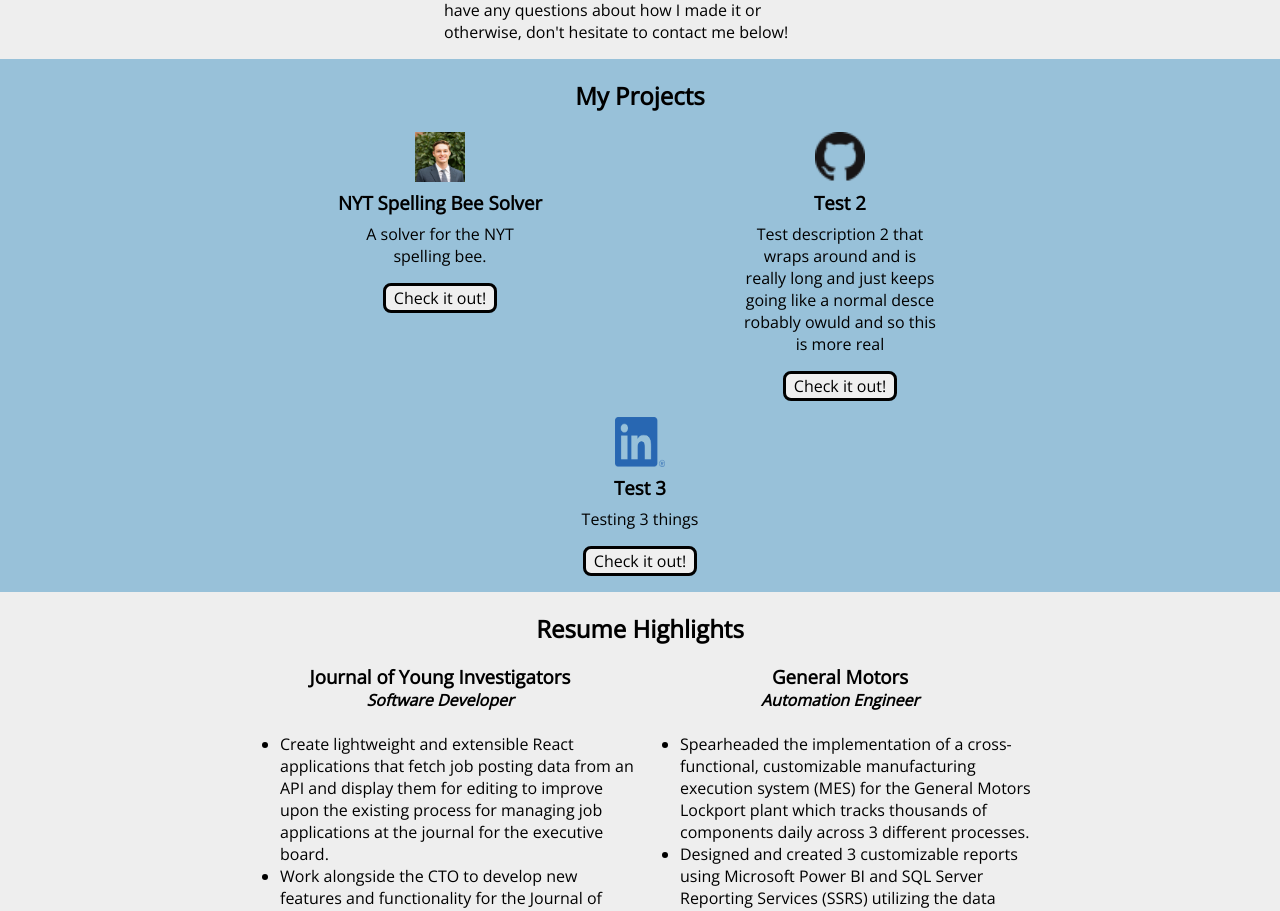
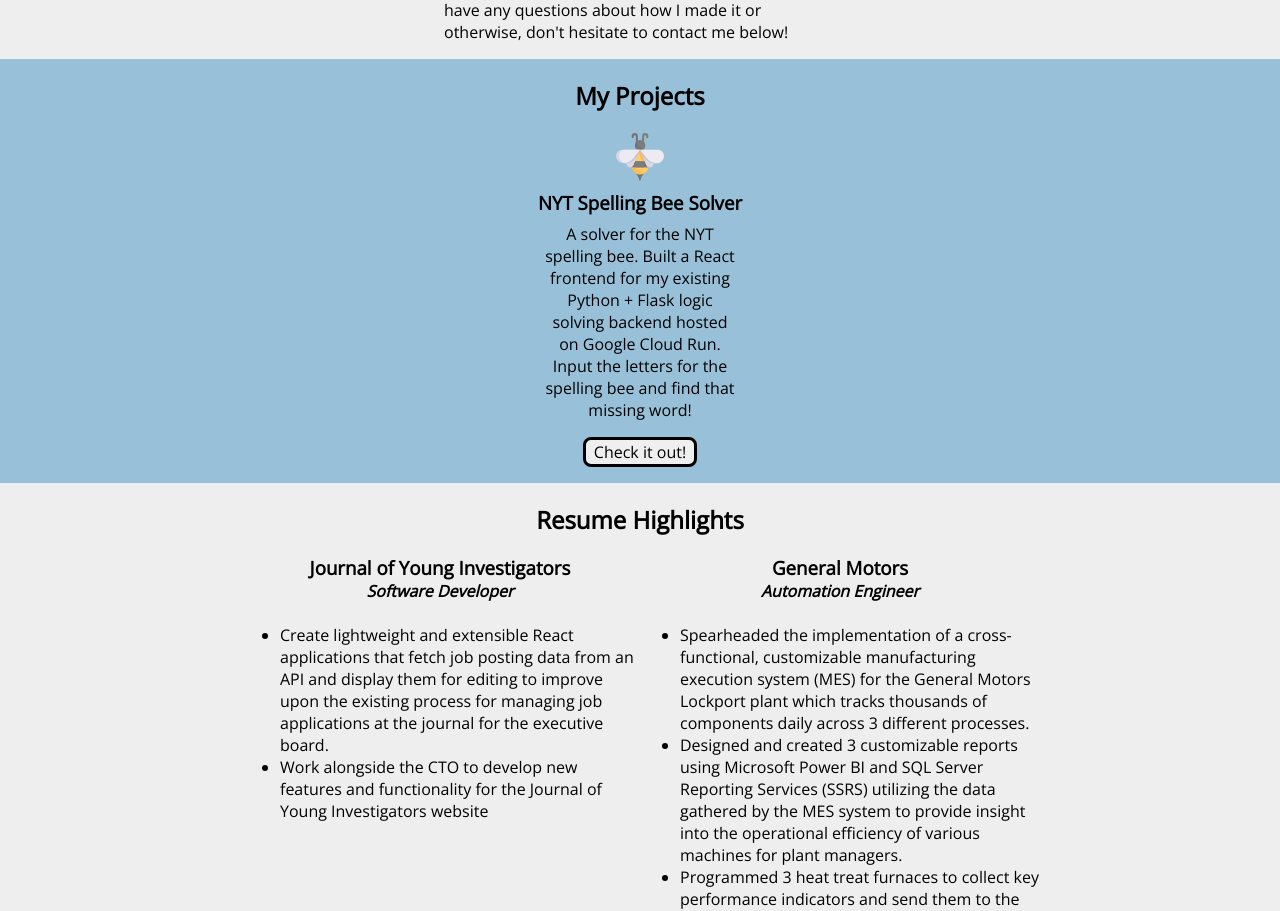
Before and after one commit to JakubGV/JakubGV.github.io, a React (Create React App) app: page / in a window 1280 px wide. Shown: the part 1182-2093 px from the top of the page. Built offline with nearby package versions, Linux system fonts and the light colour scheme.

Commit message:
Add spelling bee solver to projects

```diff
--- a/src/App.tsx
+++ b/src/App.tsx
@@ -13,6 +13,7 @@
 import githubIcon from './media/GitHub-32px.png';
 import email from './media/email.svg';
 import phone from './media/phone.svg';
+import bee from './media/bee.svg';
 
 function App() {
   const sections = ['Home', 'About', 'Projects', 'Resume', 'Contact'];
@@ -25,20 +26,10 @@
                 ];
 
   const projects = [{
-      icon: headshot,
+      icon: bee,
       name: 'NYT Spelling Bee Solver',
-      link: 'www.google.com',
-      description: 'A solver for the NYT spelling bee.'
-    }, {
-      icon: githubIcon,
-      name: 'Test 2',
-      link: 'https://www.google.com',
-      description: 'Test description 2 that wraps around and is really long and just keeps going like a normal desce robably owuld and so this is more real'
-    }, {
-      icon: liIcon,
-      name: 'Test 3',
-      link: '',
-      description: 'Testing 3 things'
+      link: 'https://jakubgvogel.com/solve-spelling-bee/',
+      description: 'A solver for the NYT spelling bee. Built a React frontend for my existing Python + Flask logic solving backend hosted on Google Cloud Run. Input the letters for the spelling bee and find that missing word!'
     }
   ];
 
```
Also changed, not shown: src/media/bee.svg (added).
